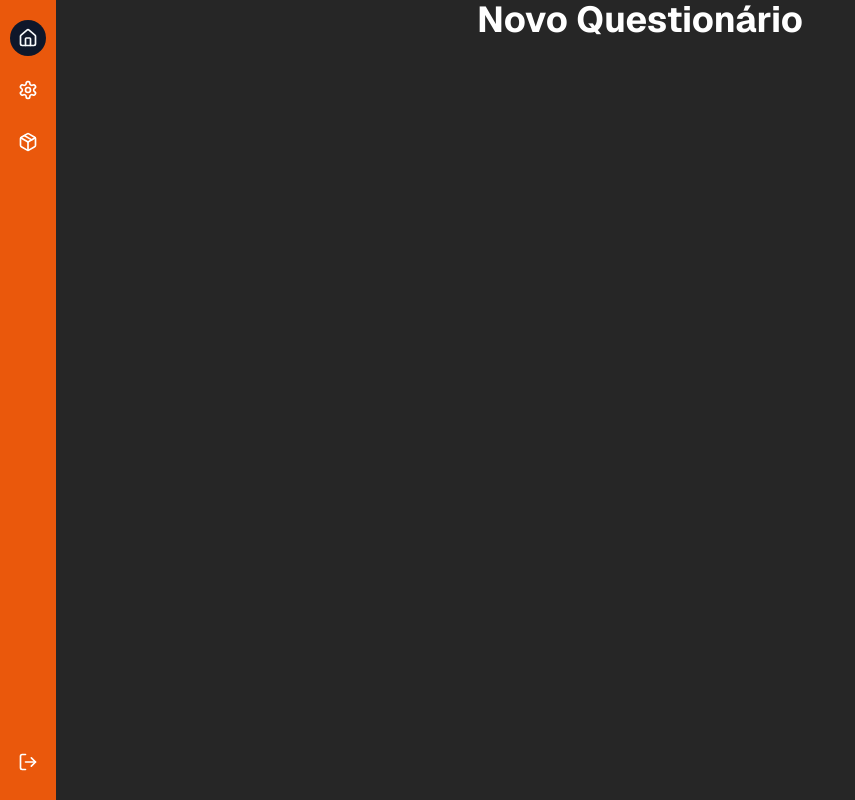
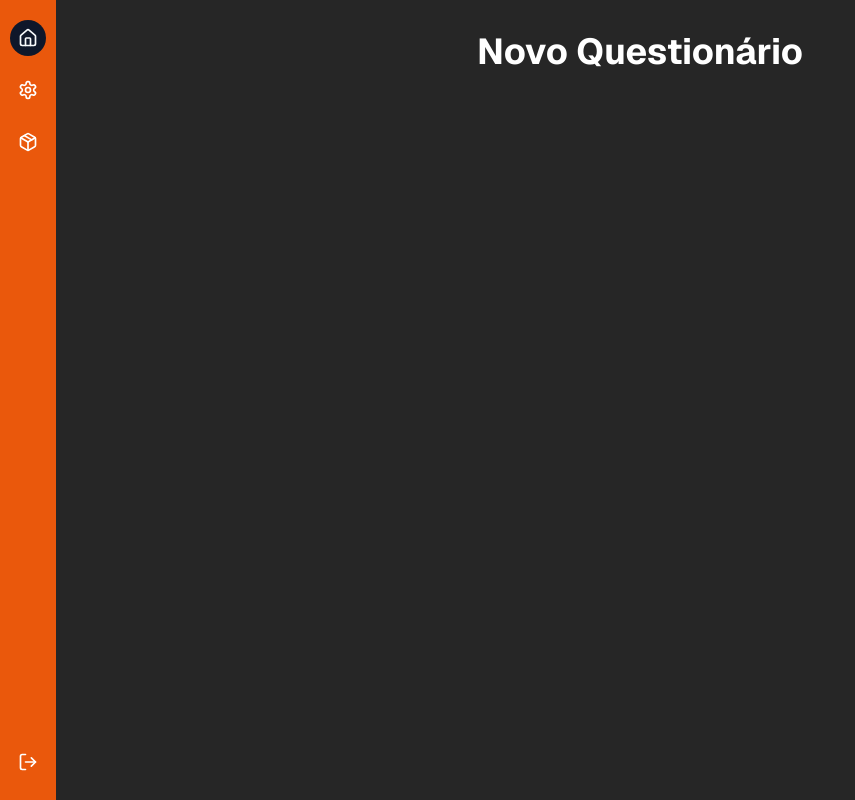
Before and after one commit to caueeugenio/fiap-hackaton-frontend, a Next.js app: page /new-questionnaire in a window 1280 px wide. Shown: the whole page, without its empty margins (0-855 px from the left). Built offline with nearby package versions, Linux system fonts and the light colour scheme.

Commit message:
refactor: added a margin top

```diff
--- a/src/components/HeaderDetails/index.tsx
+++ b/src/components/HeaderDetails/index.tsx
@@ -4,7 +4,7 @@
 
 export default function HeaderDetails({title}: Props) {
     return (
-        <h1 className='text-white text-4xl font-bold text-center pb-4'>
+        <h1 className='text-white text-4xl font-bold text-center pb-4 mt-8'>
           {title}
         </h1>
     )
```
